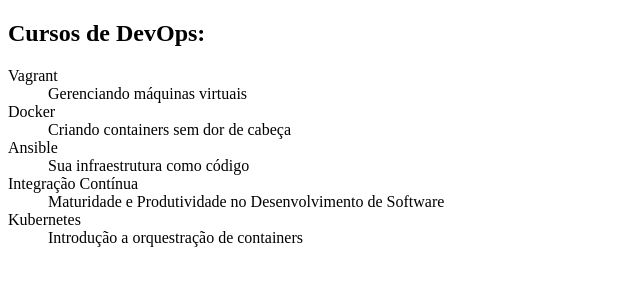
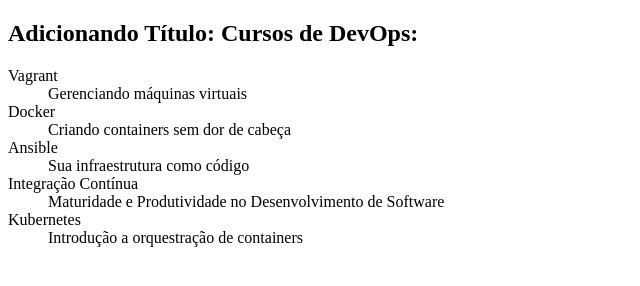
Before and after one commit to marciobruno/cursoGit, a plain HTML site: page index.html in a window 1280 px wide. Shown: the whole page, without its empty margins (0-640 px from the left). Drawn offline with Linux system fonts and the light colour scheme.

Commit message:
Adicionando Título

```diff
--- a/index.html
+++ b/index.html
@@ -5,7 +5,7 @@
     <title>Lista de Cursos</title>
 </head>
 <body>
-    <h2>Cursos de DevOps:</h2>
+    <h2>Adicionando Título: Cursos de DevOps:</h2>
 
     <dl>
         <dt>Vagrant</dt>
```
